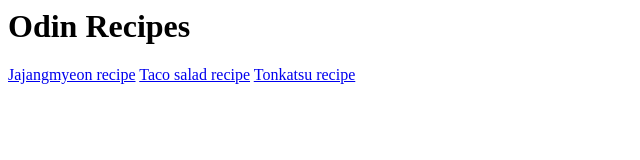
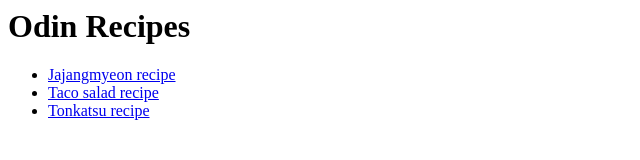
Before and after one commit to DrMoosemeat/odin-recipes, a plain HTML site: page index.html in a window 1280 px wide. Shown: the whole page, without its empty margins (0-640 px from the left). Drawn offline with Linux system fonts and the light colour scheme.

Commit message:
added list to index

```diff
--- a/index.html
+++ b/index.html
@@ -6,9 +6,11 @@
     </head>
     <body>
        <h1>Odin Recipes</h1>
-       <a href="recipes/jajangmyeon.html">Jajangmyeon recipe</a>
-       <a href="recipes/tacosalad.html">Taco salad recipe</a>
-       <a href="recipes/tonkatsu.html">Tonkatsu recipe</a>
+      <ul>
+       <li><a href="recipes/jajangmyeon.html">Jajangmyeon recipe</a> </li>
+       <li><a href="recipes/tacosalad.html">Taco salad recipe</a></li>
+       <li><a href="recipes/tonkatsu.html">Tonkatsu recipe</a></li>
+    </ul>
     </body>
   </html>
 </DOCTYPE>
```
